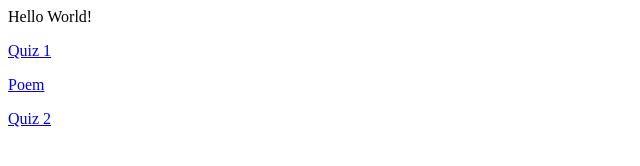
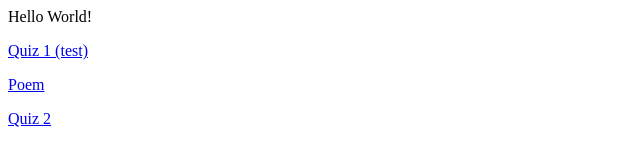
Before and after one commit to virayjj/virayjj.github.io, a plain HTML site: page index.html in a window 1280 px wide. Shown: the full height of the page, 0-640 px from the left. Drawn offline with Linux system fonts and the light colour scheme.

Commit message:
Update index.html

```diff
--- a/index.html
+++ b/index.html
@@ -3,7 +3,7 @@
 <head><title>My First Web Page</title></head>
 <body>
 Hello World!
-  <p> <a href="https://virayjj.github.io/quiz1">Quiz 1</a> </p>
+  <p> <a href="https://virayjj.github.io/quiz1">Quiz 1 (test)</a> </p>
   <p> <a href="https://virayjj.github.io/poem.html">Poem</a> </p>
   <p> <a href="https://virayjj.github.io/quiz2">Quiz 2</a> </p>
 </body>
```
